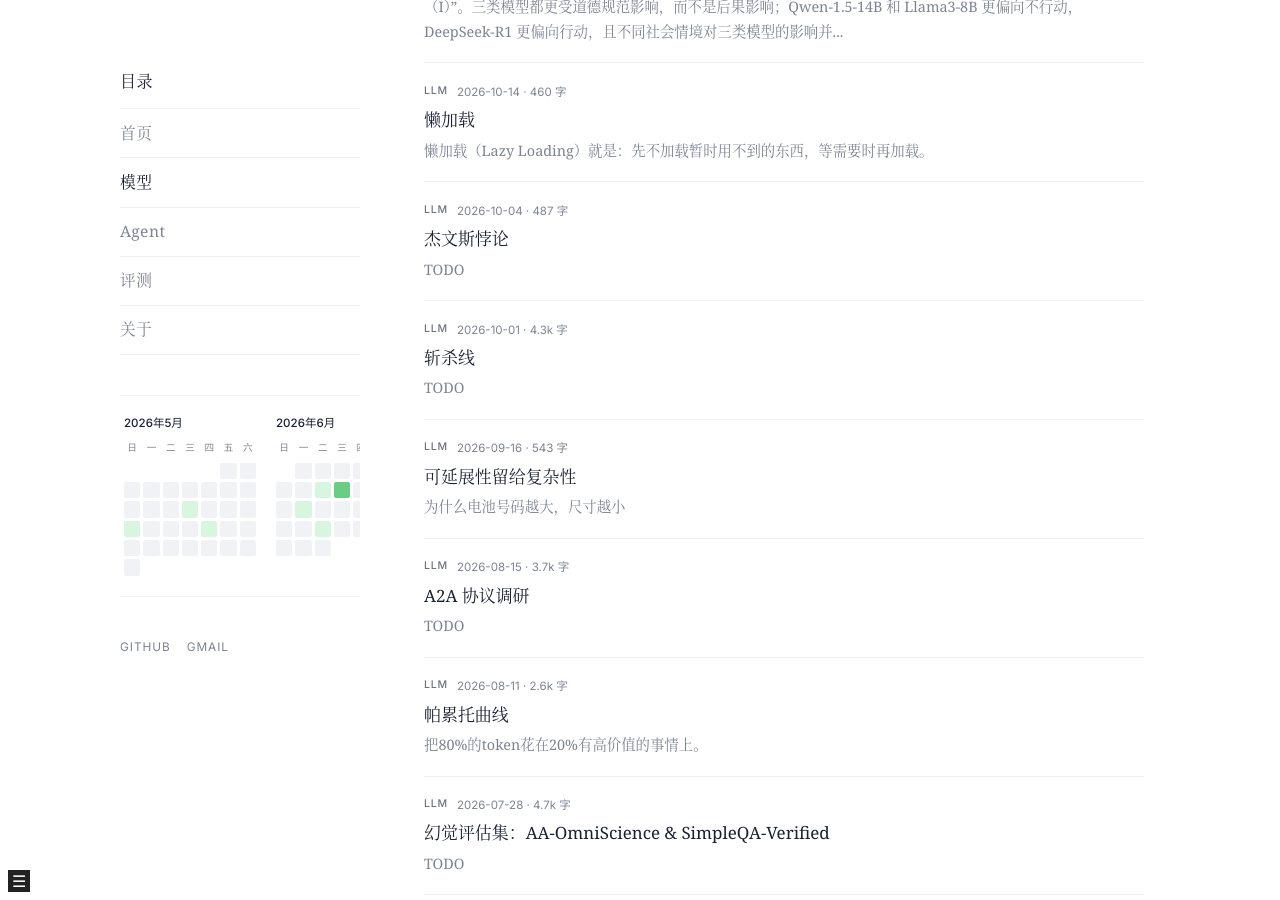
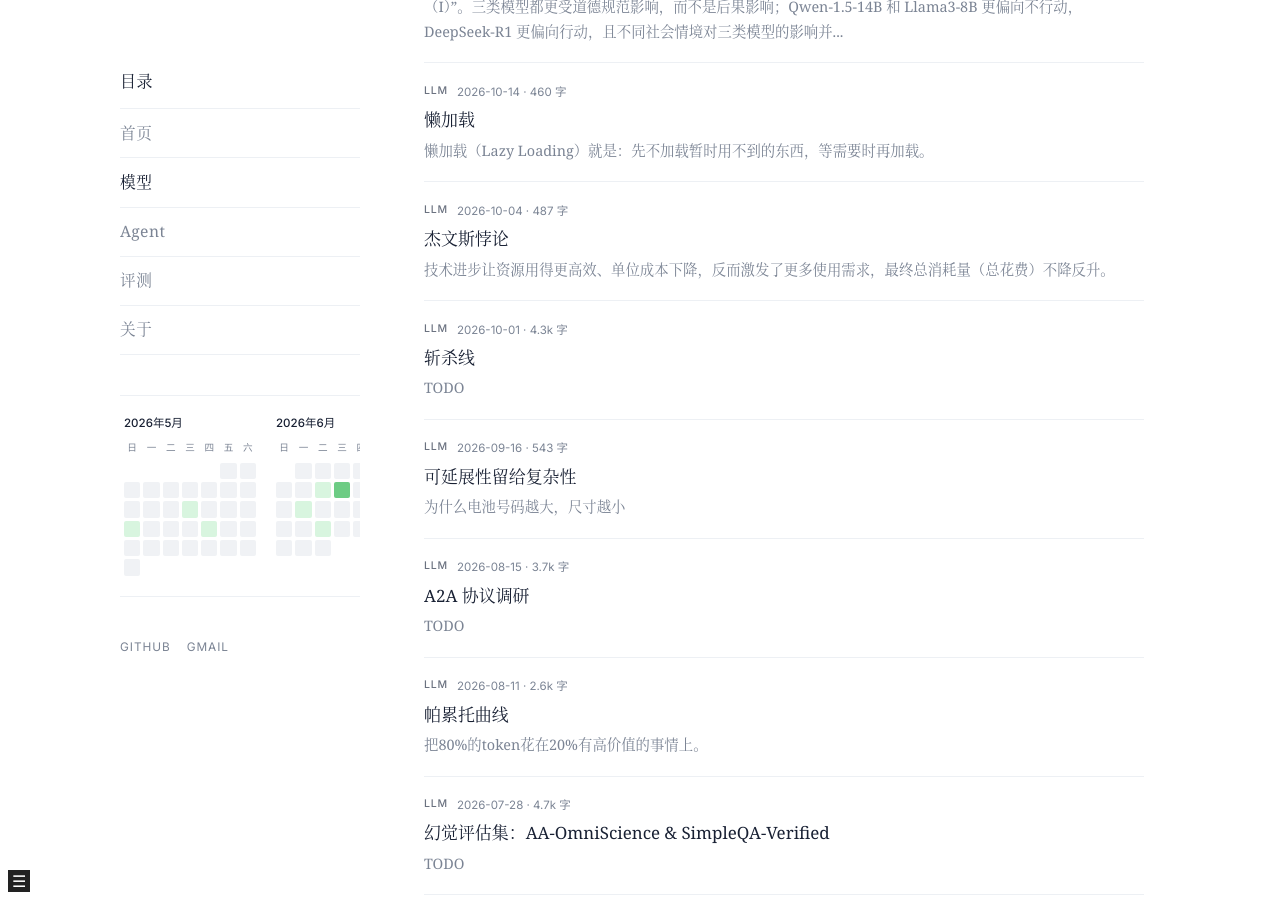
Before and after one commit to agent-2026-sophie/agent_sendiment, a Jekyll site: the page built from llm.md, in a window 1280 px wide and 900 px high, scrolled down 588 px. Built offline with Jekyll 4.4.1, drawn with Linux system fonts in a browser that asks for light colours.

Commit message:
update post: 杰文斯悖论

```diff
--- a/_llm_posts/2026/10/2026-10-04-jevons-paradox.md
+++ b/_llm_posts/2026/10/2026-10-04-jevons-paradox.md
@@ -3,7 +3,7 @@ title: 杰文斯悖论
 date: 2026-10-04
 author: Sophie
 tags: [通识]
-excerpt: TODO
+excerpt: 技术进步让资源用得更高效、单位成本下降，反而激发了更多使用需求，最终总消耗量（总花费）不降反升。
 ---
 杰文斯悖论（Jevons Paradox），也叫反弹效应（Rebound Effect）。
 一句话版本：技术进步让资源用得更高效、单位成本下降，反而激发了更多使用需求，最终总消耗量（总花费）不降反升。它是经济学里的经典反直觉现象，1865 年由威廉・斯坦利・杰文斯在《煤炭问题》中提出：瓦特改良蒸汽机提高了煤的燃烧效率，煤价随之下降，结果用煤需求大增，煤炭总消耗反而上升了。
```
